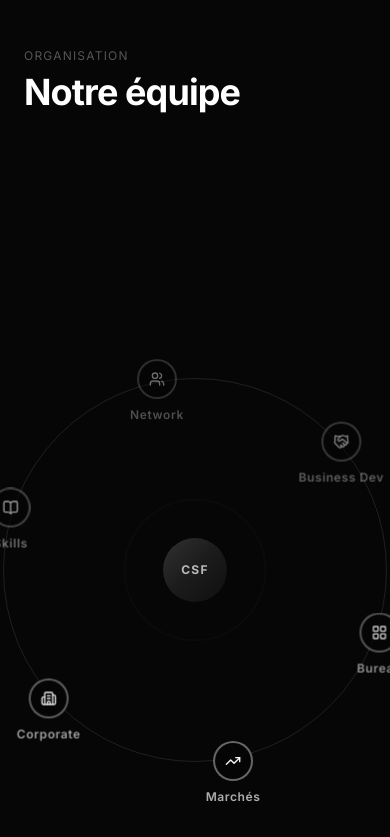
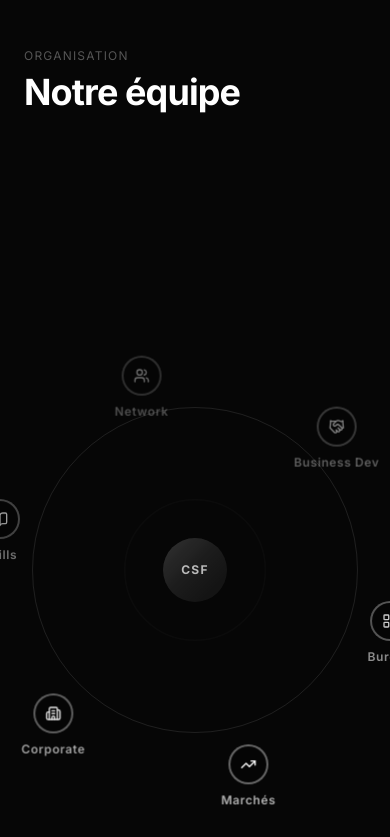
Before and after one commit to Nathxxxn/csf-website, a Next.js app: page / in a window 390 px wide. Shown: the part 1167-2004 px from the top of the page. Built offline with nearby package versions, Linux system fonts and the light colour scheme.

Commit message:
fix: make orbital radius responsive to container width

```diff
--- a/components/ui/radial-orbital-timeline.tsx
+++ b/components/ui/radial-orbital-timeline.tsx
@@ -84,9 +84,23 @@ export default function RadialOrbitalTimeline({
   const [rotationAngle, setRotationAngle] = useState<number>(0);
   const [autoRotate, setAutoRotate] = useState<boolean>(true);
   const [centerOffset] = useState<{ x: number; y: number }>({ x: 0, y: 0 });
+  const [radius, setRadius] = useState<number>(380);
   const containerRef = useRef<HTMLDivElement>(null);
   const orbitRef = useRef<HTMLDivElement>(null);
   const nodeRefs = useRef<Record<number, HTMLDivElement | null>>({});
+
+  // Compute radius from container width
+  useEffect(() => {
+    const update = () => {
+      if (containerRef.current) {
+        const w = containerRef.current.offsetWidth;
+        setRadius(Math.floor(w * 0.42));
+      }
+    };
+    update();
+    window.addEventListener("resize", update);
+    return () => window.removeEventListener("resize", update);
+  }, []);
 
   // Auto-rotate
   useEffect(() => {
@@ -121,7 +135,6 @@ export default function RadialOrbitalTimeline({
 
   const calculateNodePosition = (index: number, total: number) => {
     const angle = ((index / total) * 360 + rotationAngle) % 360;
-    const radius = 200;
     const radian = (angle * Math.PI) / 180;
     const x = radius * Math.cos(radian) + centerOffset.x;
     const y = radius * Math.sin(radian) + centerOffset.y;
@@ -136,7 +149,7 @@ export default function RadialOrbitalTimeline({
       ref={containerRef}
       onClick={handleContainerClick}
     >
-      <div className="relative w-full max-w-4xl h-full flex items-center justify-center">
+      <div className="relative w-full h-full flex items-center justify-center">
         <div
           className="absolute w-full h-full flex items-center justify-center"
           ref={orbitRef}
@@ -158,7 +171,10 @@ export default function RadialOrbitalTimeline({
           </div>
 
           {/* Orbit ring */}
-          <div className="absolute w-96 h-96 rounded-full border border-white/10" />
+          <div
+            className="absolute rounded-full border border-white/10"
+            style={{ width: radius * 2, height: radius * 2 }}
+          />
 
           {/* Pole nodes */}
           {poleData.map((pole, index) => {
```
